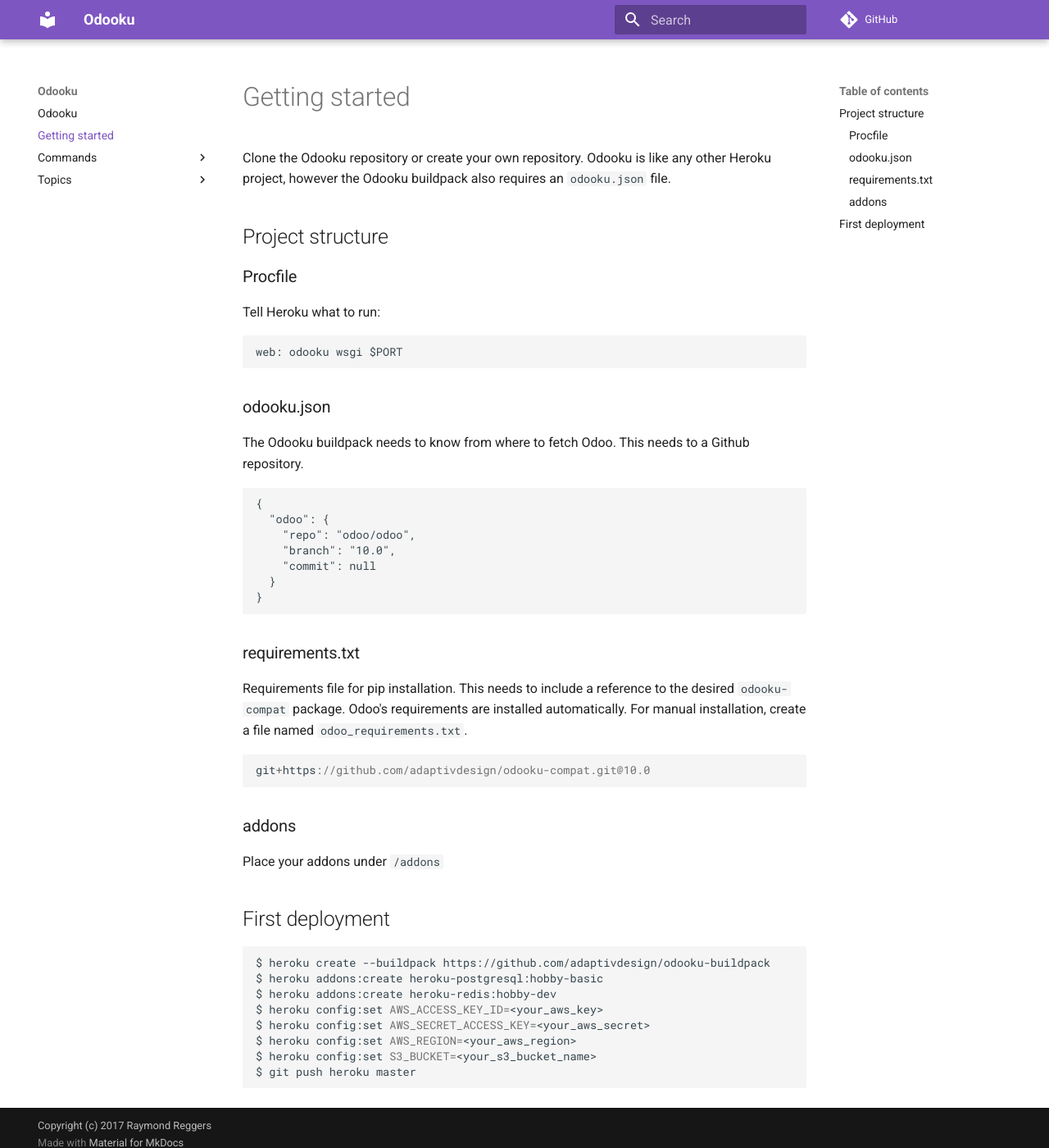
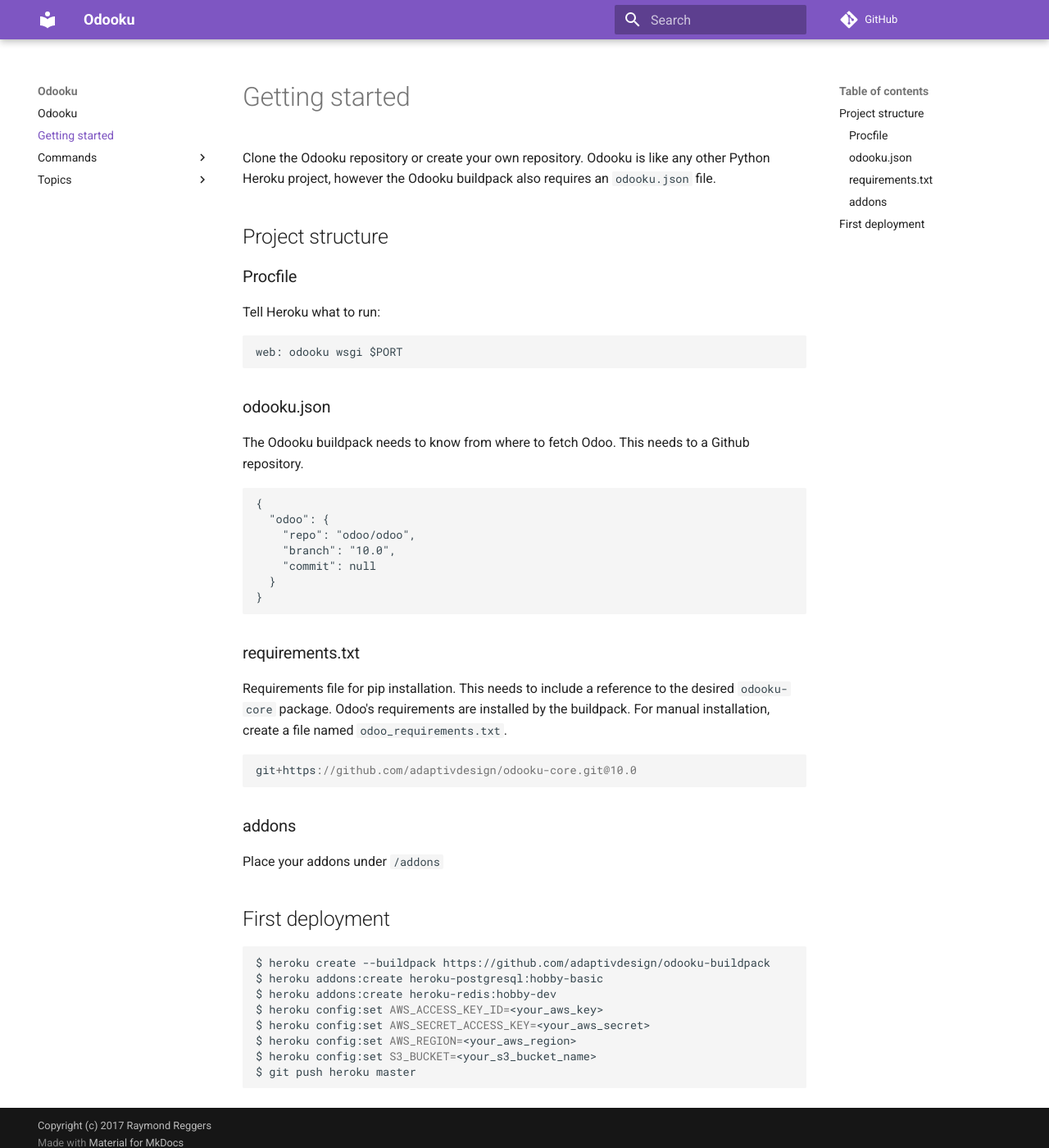
Before and after one commit to bellodox/odooku, an MkDocs documentation site: the page built from docs/getting-started.md, in a window 1280 px wide and 1400 px high. Shown: the whole window at 82% size. Built offline with MkDocs 1.6.1 and Material for MkDocs 9.7.7, drawn with Linux system fonts in a browser that asks for light colours; comment, search, counter and statistics services are not loaded; old or Windows-style settings are respelled for this version of MkDocs.

Commit message:
reworking docs

````diff
--- a/docs/getting-started.md
+++ b/docs/getting-started.md
@@ -1,5 +1,5 @@
 Clone the Odooku repository or create your own repository. Odooku is like
-any other Heroku project, however the Odooku buildpack also requires
+any other Python Heroku project, however the Odooku buildpack also requires
 an `odooku.json` file.
 
 ## Project structure
@@ -30,12 +30,12 @@ to a Github repository.
 ### requirements.txt ###
 
 Requirements file for pip installation. This needs to include a reference
-to the desired `odooku-compat` package. Odoo's requirements are installed
-automatically. For manual installation, create a file named
+to the desired `odooku-core` package. Odoo's requirements are installed
+by the buildpack. For manual installation, create a file named
 `odoo_requirements.txt`.
 
 ```
-git+https://github.com/adaptivdesign/odooku-compat.git@10.0
+git+https://github.com/adaptivdesign/odooku-core.git@10.0
 ```
 
 ### addons ###
````
Also changed, not shown: docs/index.md (+0 -2 lines), docs/topics/s3.md (+1 -1 lines).
